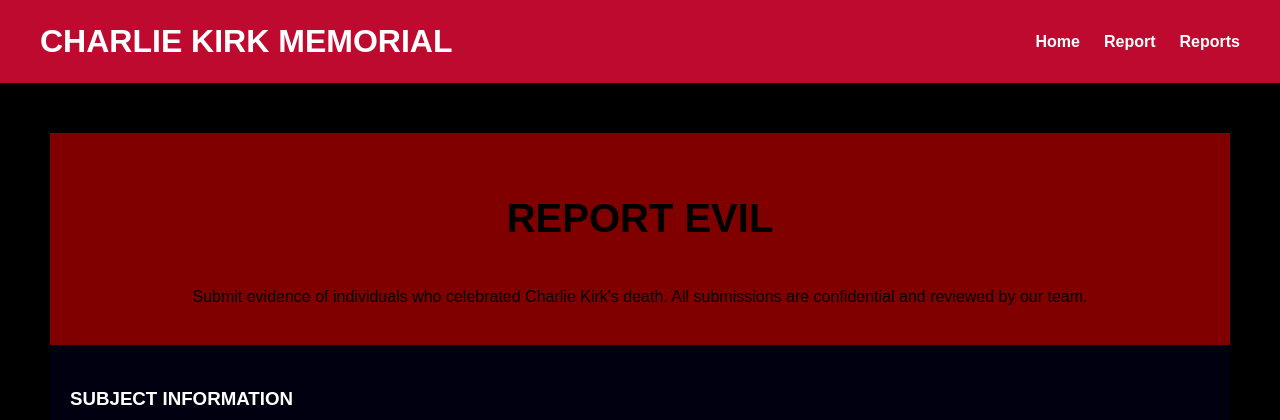
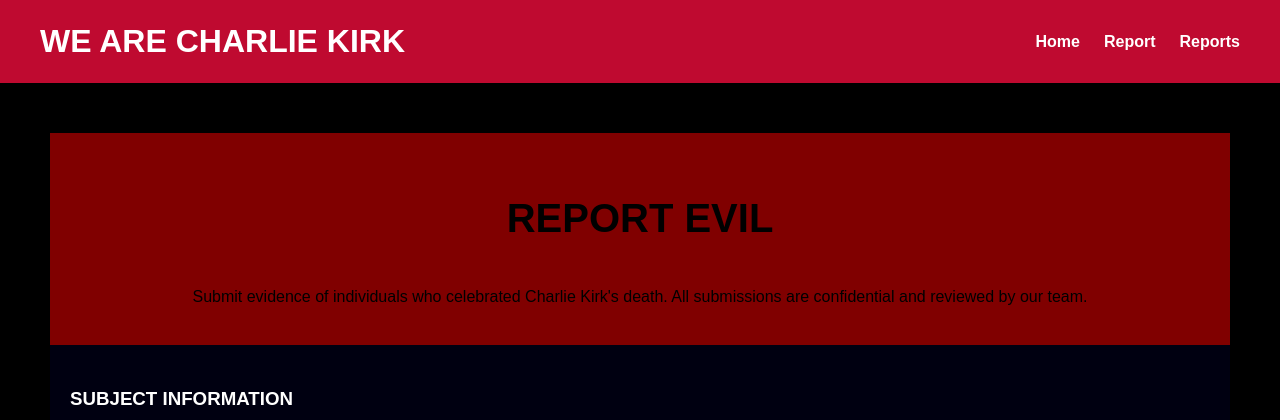
Before and after one commit to itsjustragic/fksdlfksok, a FastAPI app: page /report in a window 1280 px wide. Shown: the top 420 px of the page. Run offline with FastAPI, Linux system fonts and the light colour scheme; data that the repository does not hold is empty.

Commit message:
Update report.html

```diff
--- a/templates/report.html
+++ b/templates/report.html
@@ -11,7 +11,7 @@
 <body>
     <header class="header">
         <div class="header-container">
-            <h1>CHARLIE KIRK MEMORIAL</h1>
+            <h1>WE ARE CHARLIE KIRK</h1>
             <nav>
                 <ul>
                     <li><a href="/">Home</a></li>
```
